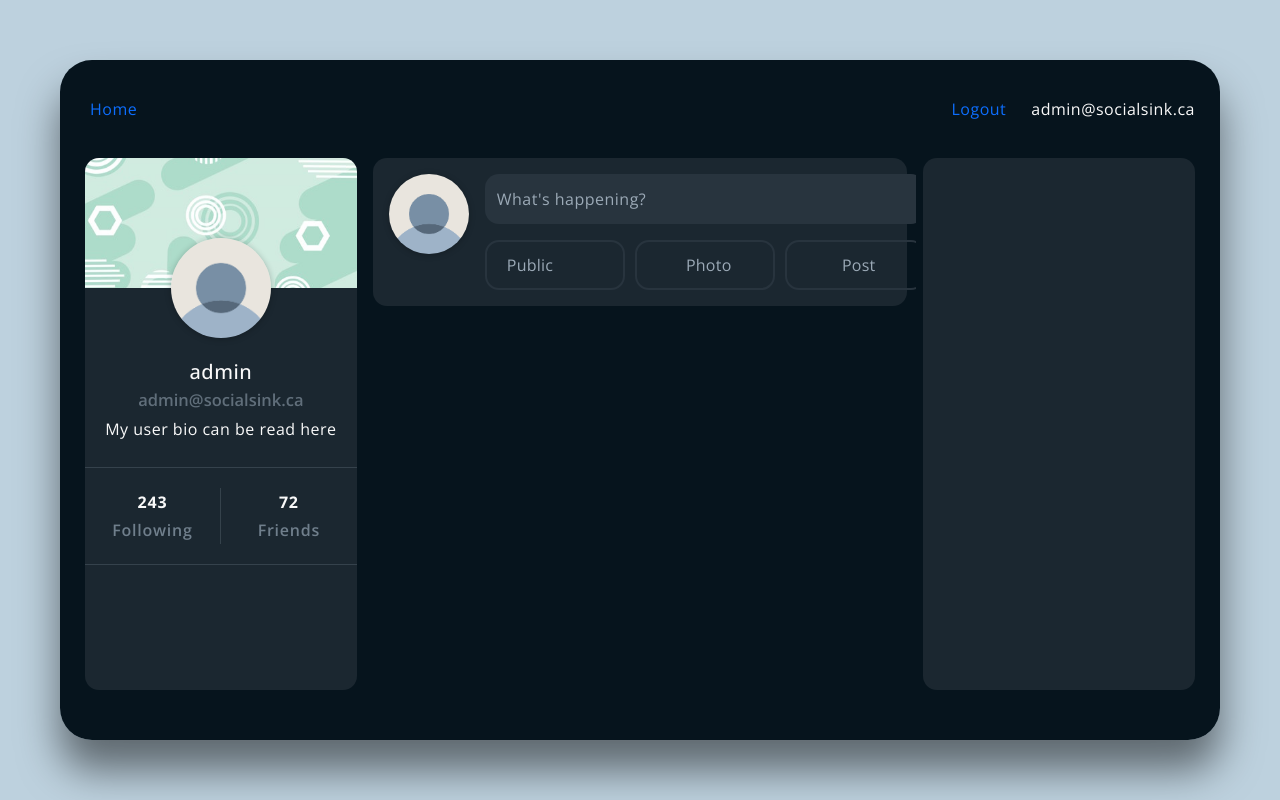
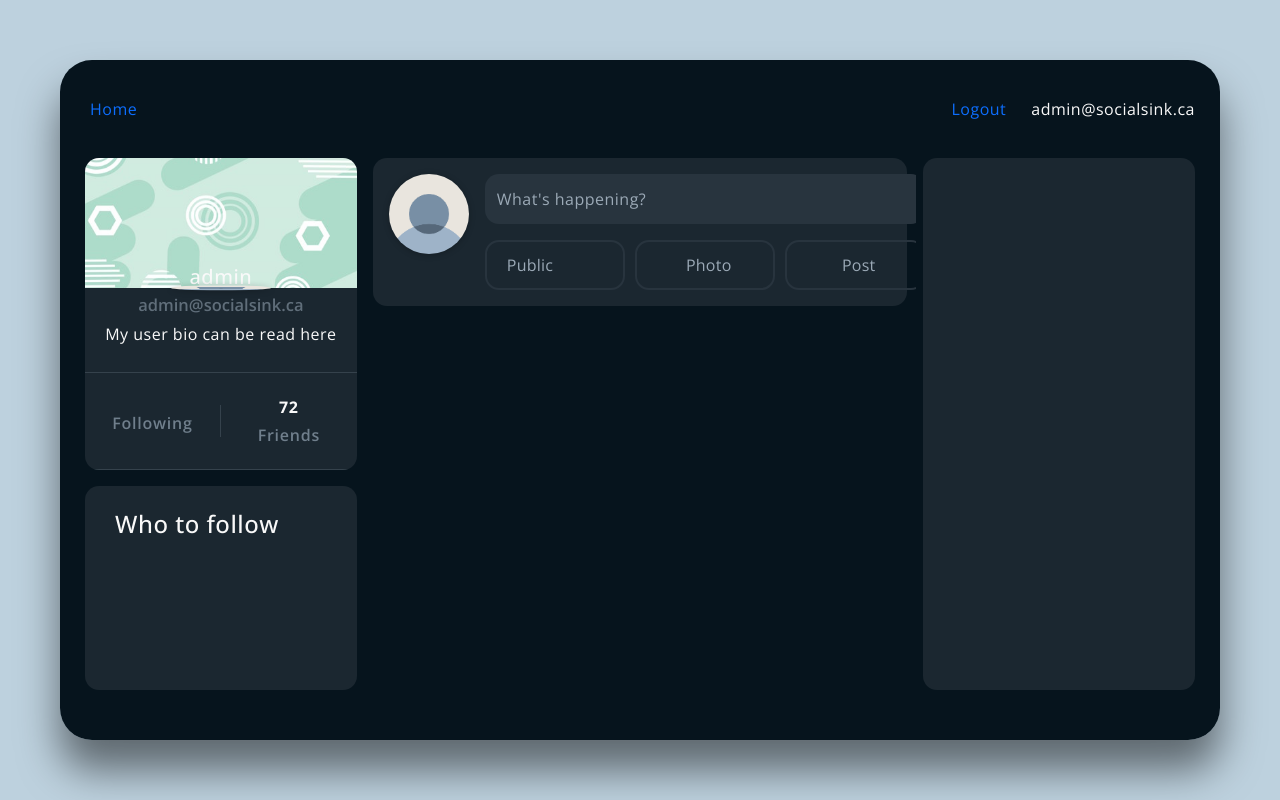
Before and after one commit to James-Laidlaw/Socialsink, a Django app: page / in a window 1280 px wide. Run offline with Django 4.2, Linux system fonts and the light colour scheme; a user stored in the database is signed in; data comes from the database, SQL or seed files in the repository; both versions use the stored data as it was after the commit; data that the repository does not hold is empty; some libraries are stand-ins or nearby versions.

Commit message:
current changes

```diff
--- a/socialsink/main/static/main/main.css
+++ b/socialsink/main/static/main/main.css
@@ -279,7 +279,18 @@
     margin-left: 9px;
 }
 
-.left-bar,
+.left-bar{
+    position: relative;
+    height: 100%;
+    flex-basis: 25%;
+    width: 25%;
+    overflow: hidden;
+    /* ADDITIONS */
+    display: flex;
+    flex-direction: column;
+    gap: 1em;
+}
+
 .right-bar {
     position: relative;
     height: 100%;
@@ -510,6 +521,8 @@
     display: flex;
     flex-direction: column;
     align-items: center;
+    background: var(--dark-gray);
+    border-radius: var(--card-round-border);
 }
 
 #profile-bar .user-bg {
@@ -592,6 +605,76 @@
 
 /* Profile Bar Ends ----------------------- */
 
+/* Find Author Bar Starts ----------------- */
+
+#find-author-bar {
+    display: flex;
+    flex-direction: column;
+    height: 50%;
+    background: var(--dark-gray);
+    border-radius: var(--card-round-border);
+}
+
+#find-author-bar .heading {
+    padding: 1em 2em 0 30px;
+}
+
+#find-author-bar .author-box {
+    display: flex;
+    flex-direction: column;
+    justify-content: left;
+    height: 100%;
+    gap: 2em;
+    padding: 0.5em 2em 0 30px;
+}
+
+#find-author-bar img {
+    width: 48px;
+    height: 48px;
+    border-radius: 50%;
+    overflow: hidden;
+    box-shadow: 0 1px 6px rgba(0,0,0,.25);
+}
+
+#find-author-bar .author {
+    display: inline-flex;
+    gap: 1em;
+}
+
+#find-author-bar .author-content {
+    display: inline-flex;
+    width: 100%;
+    align-items: center;
+    justify-content: space-between;
+    gap: 1em;
+}
+
+#find-author-bar .author-username {
+    font-size: 18.5px;
+    font-weight: 600;
+}
+
+#find-author-bar .author-email {
+    font-size: 16.5px;
+    font-weight: 600;
+    color: var(--light-grey);
+    letter-spacing: 0;
+}
+
+#find-author-bar .author-content .btn {
+    font-size: 0.8em;
+    font-weight: 700;
+    color: var(--deep-blue);
+    background: white;
+    border-radius: 50px;
+    min-width: 80px;
+    min-height: 45px;
+    transition: all 500ms ease 0s;
+    letter-spacing: 0.25px;
+    padding: 0;
+}
+
+/* Find Author Bar End -------------------- */
 
 /* Testing Confirm Delete ----------------- */
 /* style.css */
--- a/socialsink/main/templates/main/home.html
+++ b/socialsink/main/templates/main/home.html
@@ -4,6 +4,7 @@
     <div class="home-wrapper">
         <div class="left-bar">
             {% include 'main/includes/profilebar.html' %}
+            {% include 'main/includes/findauthorsbar.html' %}
         </div>
         <div class="main-area">
             {% include 'main/includes/createpost.html' %}
--- /dev/null
+++ b/socialsink/main/templates/main/includes/findauthorsbar.html
@@ -0,0 +1,68 @@
+<div id="find-author-bar" style="overflow: hidden;">
+    <h4 class="heading">Who to follow</h4>
+    <div class="author-box"></div>
+</div>
+
+<script>
+    const authorBox = document.querySelector('.author-box')
+
+    function createAuthorPanel(username, id) {
+        const authorElem = document.createElement('div');
+        authorElem.classList.add('author');
+
+        authorElem.innerHTML = `<a href="/"><img src="../../../static/images/unknown_user.png" /></a>
+                                <div class="author-content">
+                                    <div>
+                                        <p class="author-username">${username}</p>
+                                    </div>
+                                    <button class="btn" onClick="followAuthor(event, '${id}')">Follow</button>
+                                </div>`;
+        return authorElem;
+    }
+
+    function followAuthor(e, id) {
+        e.preventDefault();
+        var csrf_token = "{{ csrf_token }}";
+        $.ajaxSetup({
+            beforeSend: function(xhr, settings) {
+                if (!/^(GET|HEAD|OPTIONS|TRACE)$/i.test(settings.type) && !this.crossDomain) {
+                    xhr.setRequestHeader("X-CSRFToken", csrf_token);
+                }
+            }
+        });
+        $.ajax({
+            type: "POST",
+            url: "/api/follow/",
+            contentType: 'application/json',
+            data: JSON.stringify({
+                'id': id
+            }),
+            success: function (response, textStatus, http) {
+                console.log("followed", id)
+            },
+            error: function (error) {
+                console.error(error);
+            }
+        })
+    }
+
+    function addAuthors() {
+        console.log("Getting authors");
+        $.ajax({
+            type: "GET",
+            url: "service/authors/page=1&size=3",
+            success: function (response, textStatus, http) {
+                for (const author in response) {
+                    authorBox.appendChild(createAuthorPanel(response[author].displayName, response[author].id));
+                }
+            },
+            error: function (error) {
+                console.error(error);
+            }
+        });
+    }
+
+    addAuthors();
+
+
+</script>
--- a/socialsink/main/templates/main/includes/profilebar.html
+++ b/socialsink/main/templates/main/includes/profilebar.html
@@ -8,7 +8,7 @@
     </div>
     <div class="follow-box">
         <div>
-            <p class="count">243</p>
+            <p id="following" class="count"></p>
             <p class="count-label">Following</p>
         </div>
         <div>
@@ -17,3 +17,24 @@
         </div>
     </div>
 </div>
+
+<script>
+    function getFollowingCount() {
+        console.log("Getting Following count")
+        $.ajax({
+            type: "GET",
+            url: "api/get-following/",
+            success: function (response, textStatus, http) {
+                console.log(Object.keys(response).length);
+                followingCount = document.getElementById('following');
+                followingCount.innerText = Object.keys(response).length;
+            },
+            error: function (error) {
+                console.error(error);
+            }
+        })
+    }
+
+    getFollowingCount();
+    setInterval(getFollowingCount, 5000);
+</script>
--- a/socialsink/main/urls.py
+++ b/socialsink/main/urls.py
@@ -24,6 +24,8 @@
     path("api/unlike-post/<int:id>", views.unlikePost, name="unlikePost"),
     path("api/get-like-count/<int:id>", views.getLikeCount, name="getLikeCount"),
     path("api/get-deleted-posts/", views.getDeletedPosts, name="getDeletedPosts"),
+    path("api/get-following/", views.getFollowing, name="getFollowing"),
+    path("api/follow/", views.followAuthor, name="followAuthor"),
     path("service/authors/<str:author_id>/", views.authorDetail, name="authorDetail"),
     re_path (r"^service/authors/?", views.getAuthors, name="authorList"),
 ]
--- a/socialsink/main/views.py
+++ b/socialsink/main/views.py
@@ -3,7 +3,7 @@
 from django.contrib.auth import authenticate, login as auth_login, logout as auth_logout
 from django.core.paginator import Paginator
 from django.contrib.auth.models import User
-from .models import Author, Post, Like
+from .models import Author, Post, Like, Follower
 from .serizlizers import AuthorSerializer
 
 from datetime import datetime, timedelta, date, time
@@ -304,6 +304,32 @@
         return Response(status=401)
 
 
+@api_view(['GET'])
+def getFollowing(request):
+    user = request.user
+    if user.is_authenticated:
+        author = Author.objects.get(user=user)
+        #### TESTING ####
+        # Follower.objects.create(follower = author, followee = author, accepted = True)
+        #### TESTING ####
+        print("Author follows:", author.follows.all())
+        data = {}
+        for i, follow in enumerate(author.follows.all()):
+            data[i] = [follow.id, follow.user.username]
+        return Response(data, status=200)
+
+@api_view(['POST'])
+def followAuthor(request):
+    user = request.user
+    if user.is_authenticated:
+        author = Author.objects.get(user=user)
+        id = request.data['id'].split('/')[-2]
+        print("following", id)
+        # Follower.objects.create(follower = Author.objects.get(id=id), followee = author, accepted = True)
+        author.follows.add(Author.objects.get(id=id))
+        return Response(status=200)
+
+
 # outwards facing API endpoints
 @api_view(['GET'])
 #get list of authors with pagination
```
Also changed, not shown: socialsink/db.sqlite3.
